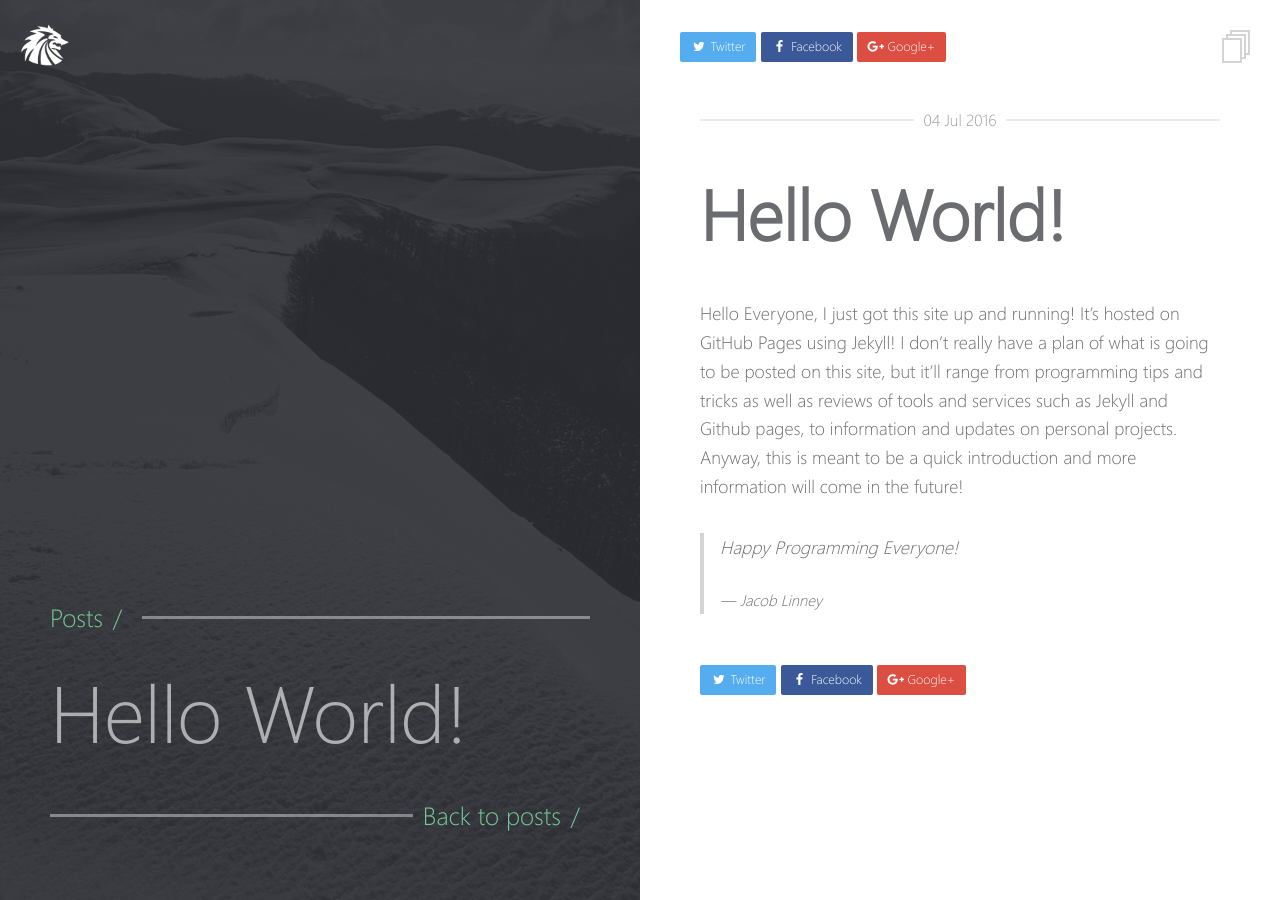
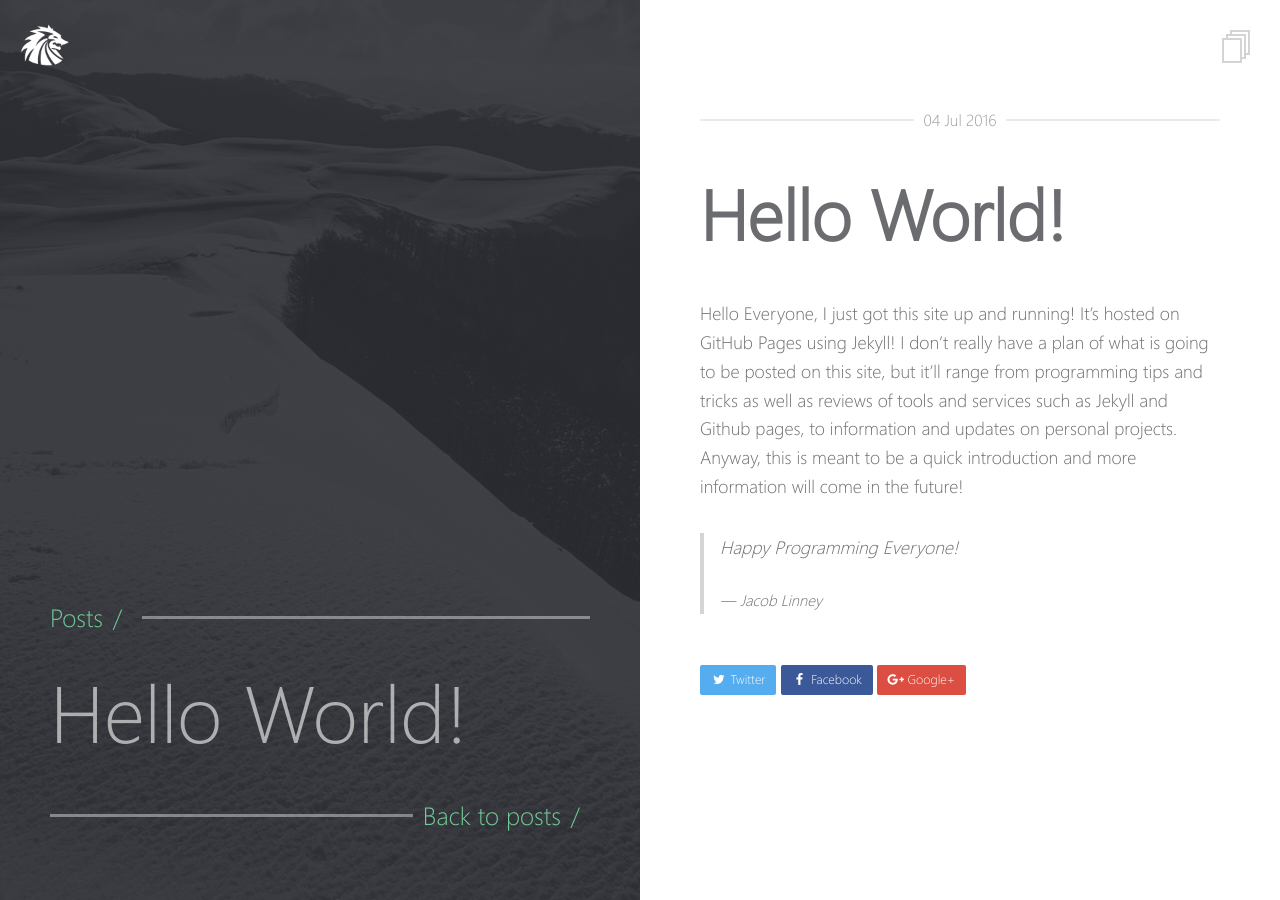
Before and after one commit to Mythral/mythral.github.io, a Jekyll site: the page built from _posts/2016-07-04-hello-world.markdown, in a window 1280 px wide. Built offline with Jekyll 4.4.1, drawn with Linux system fonts in a browser that asks for light colours.

Commit message:
Fixed showing share buttons twice

```diff
--- a/_layouts/post.html
+++ b/_layouts/post.html
@@ -26,9 +26,6 @@ layout: compress
     </div>
 
     <div class="block-right">
-      <div class="share-buttons">
-        {% include share.html %}
-      </div>
       <a href="../posts.html" title="posts" class="posts-menu-icon"></a>
       <div class="inner-post content">
         <div class="date-highlight">{% if page.date %}{{ page.date | date: '%d %b %Y' }}{% else %}&#x2756;{% endif %}</div>
```
